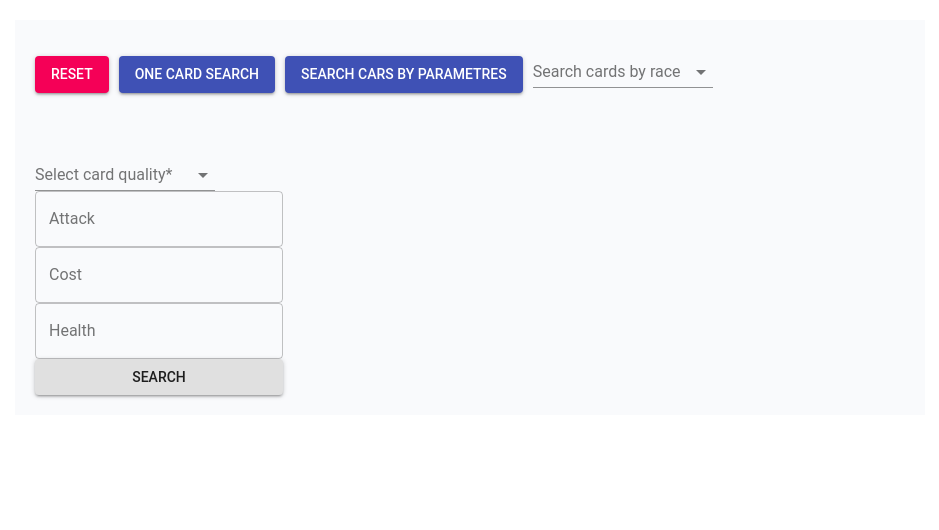
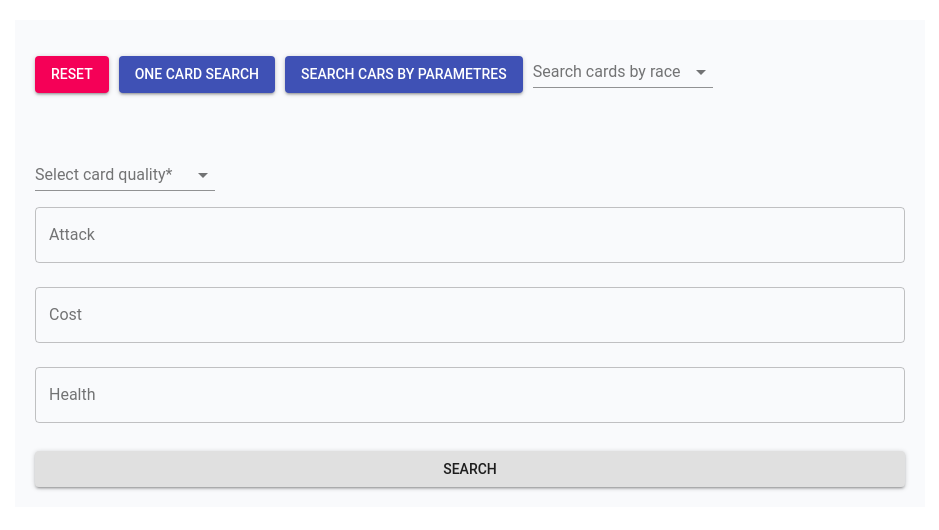
Before and after one commit to bulldozerat/hearthstone, a React (Create React App) app: page / in a window 1280 px wide. Shown: the top 530 px of the page, without its empty margins (170-1109 px from the left). Built offline with nearby package versions, Linux system fonts and the light colour scheme.

Commit message:
Parametres search improved styling

```diff
--- a/src/components/ParametreSearch.tsx
+++ b/src/components/ParametreSearch.tsx
@@ -20,23 +20,11 @@ interface MyState { }
 @inject('SearchByParametres')
 @observer
 class ParametreSeach extends React.Component<MyProps, MyState> {
-    constructor(props: any) {
-        super(props);
-    }
-
-    FormSearch = () => {
-        this.props.SearchByParametres.fetchCardsByQuality();
-    }
-
-    HandleForm = (e: any) => {
-        console.log(e.target.name, e.target.value);
-    }
-
     render() {
         return (
             <Fragment>
                 <div className="parametres-wrapper">
-                    <FormControl>
+                    <FormControl style={{ width: '100%' }}>
                         <Error message={this.props.SearchByParametres.errorMessage} errorState={this.props.SearchByParametres.errorState}/>
                         <InputLabel>Select card quality*</InputLabel>
                         <Select className="all-select" onChange={this.props.SearchByParametres.getRariry}>
@@ -46,10 +34,10 @@ class ParametreSeach extends React.Component<MyProps, MyState> {
                             <MenuItem value='Epic'>Epic</MenuItem>
                             <MenuItem value="Legendary">Legendary</MenuItem>
                         </Select>
-                        <TextField onChange={this.props.SearchByParametres.getParametre} label="Attack" name="attack" variant="outlined" />
-                        <TextField onChange={this.props.SearchByParametres.getParametre} label="Cost" name="cost" variant="outlined" />
-                        <TextField onChange={this.props.SearchByParametres.getParametre} label="Health" name="health" variant="outlined" />
-                        <Button variant="contained" onClick={this.FormSearch.bind(1, 2, 3)}>Search</Button>
+                        <TextField onChange={this.props.SearchByParametres.getParametre} margin="normal" label="Attack" name="attack" variant="outlined" />
+                        <TextField onChange={this.props.SearchByParametres.getParametre} margin="normal" label="Cost" name="cost" variant="outlined" />
+                        <TextField onChange={this.props.SearchByParametres.getParametre} margin="normal" label="Health" name="health" variant="outlined" />
+                        <Button variant="contained" onClick={this.props.SearchByParametres.fetchCardsByQuality} style={{marginTop: "20px"}}>Search</Button>
                     </FormControl>
                 </div>
                 <div className="class-images-wrapper">
```
